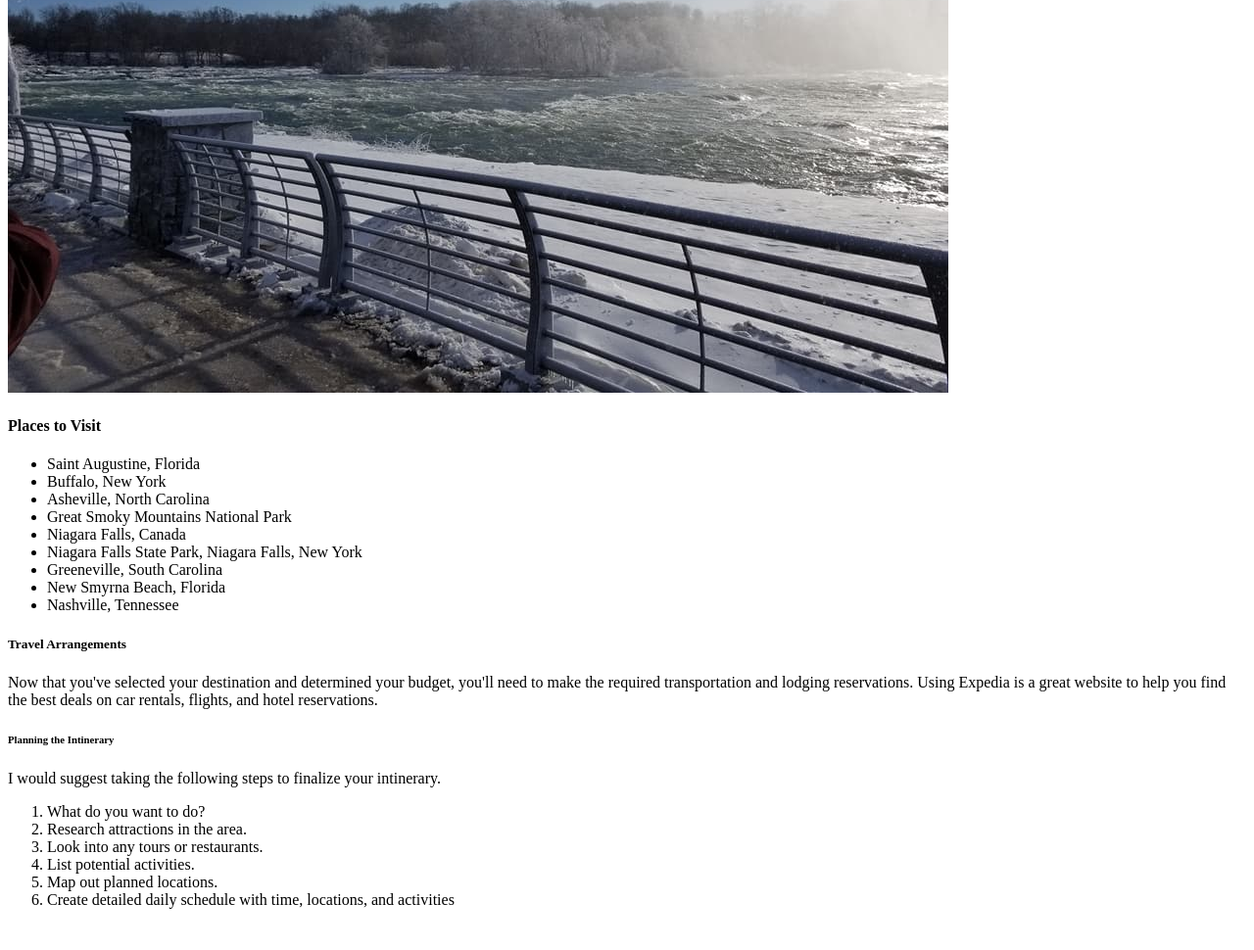
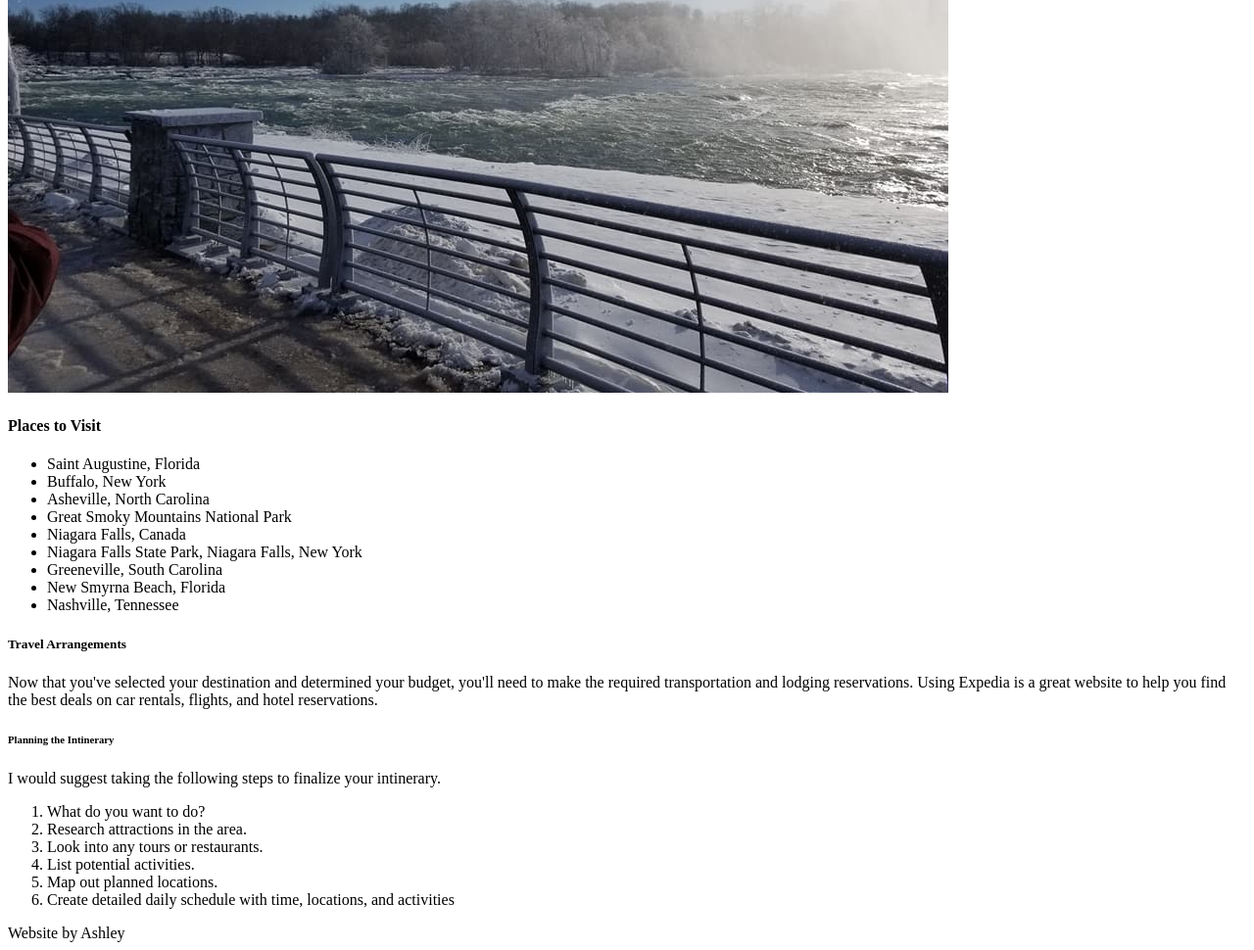
Before and after one commit to awitherow24/m2-hw2-witherow-ashley, a plain HTML site: page index.html in a window 1280 px wide. Shown: the part 734-1704 px from the top of the page at 98% size. Before the commit the page ends 1678 px from the top, so only its background shows below. Drawn offline with Linux system fonts and the light colour scheme.

Commit message:
added footer

```diff
--- a/index.html
+++ b/index.html
@@ -57,5 +57,6 @@
                 </ol>
         </section>
     </main>
+    <footer>Website by Ashley</footer>
 </body>
 </html>
```
